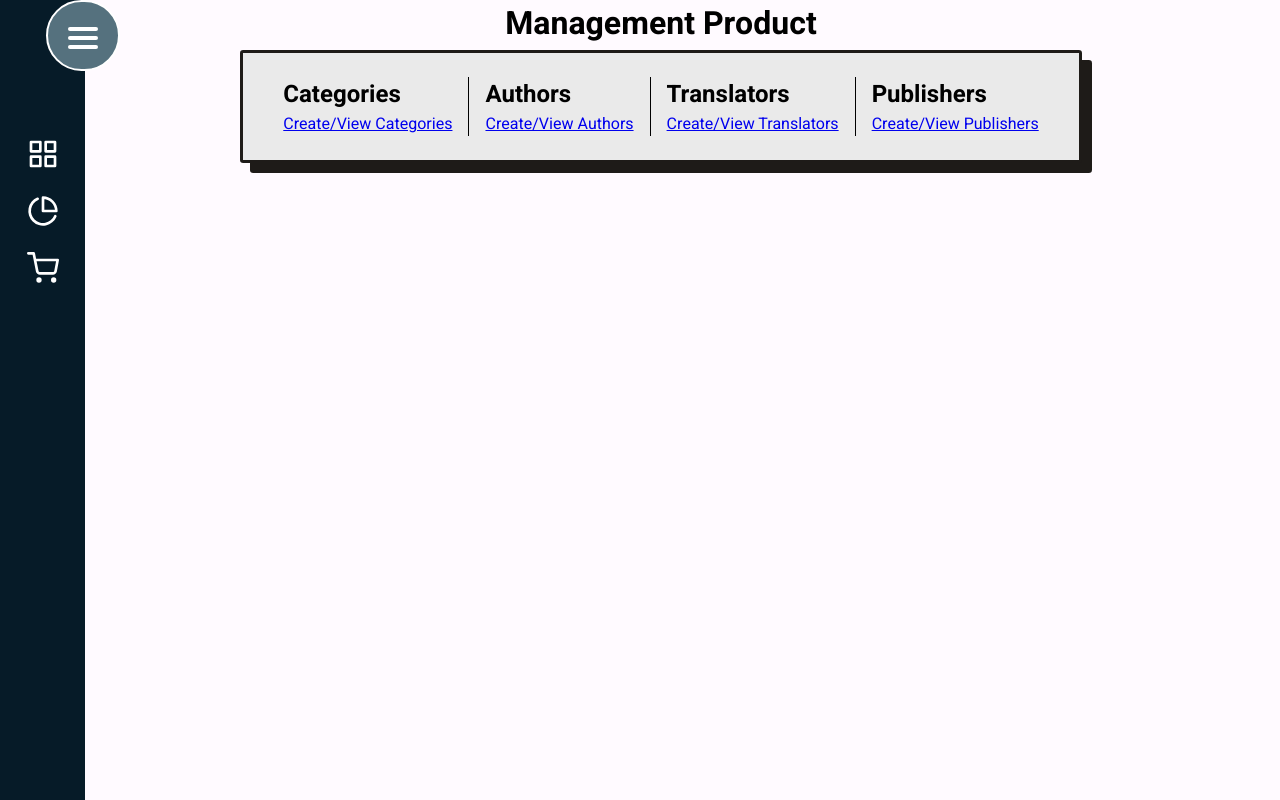
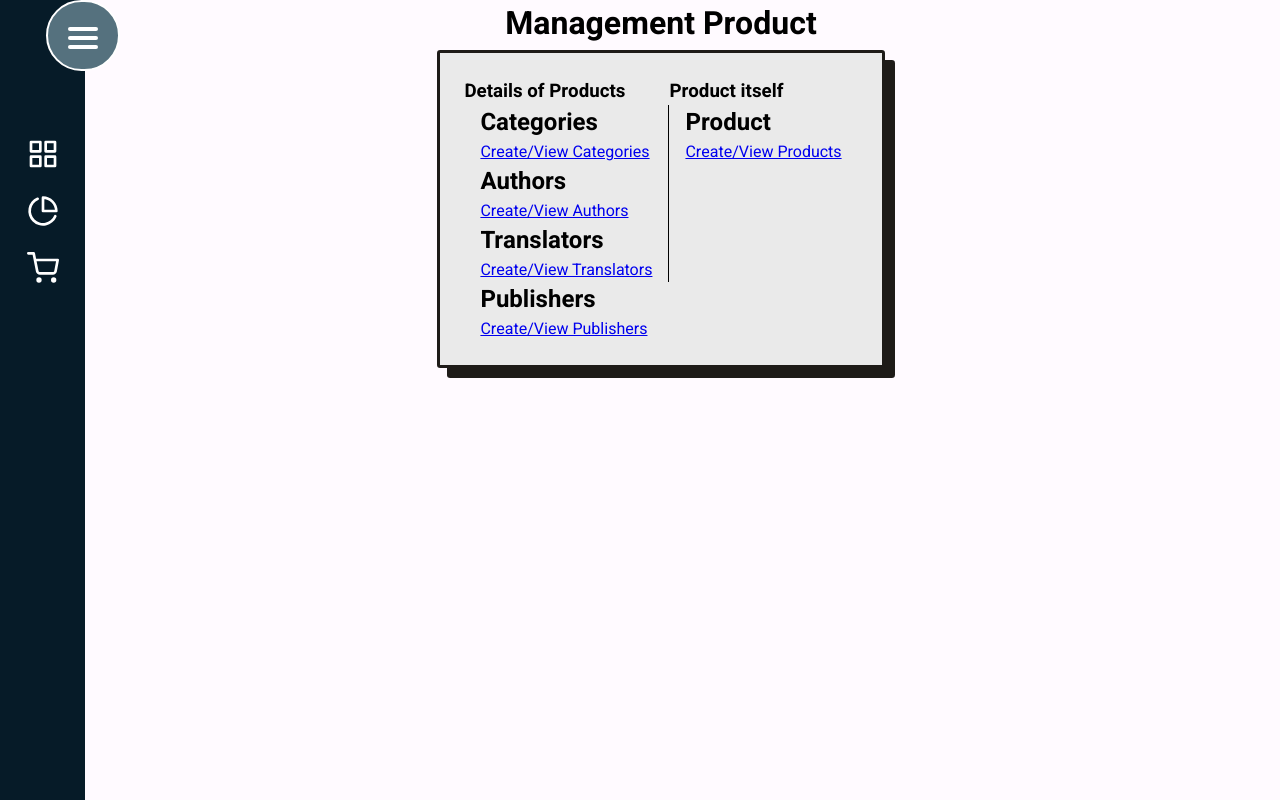
Before and after one commit to joaquimatheus/bookstore, a React (Create React App) app in the folder react-ui/: page /management/products in a window 1280 px wide. Built offline with nearby package versions, Linux system fonts and the light colour scheme.

Commit message:
Separate the sections in details-of-products, and to create the product -itself

```diff
--- a/react-ui/src/pages/ManagementProducts.jsx
+++ b/react-ui/src/pages/ManagementProducts.jsx
@@ -1,5 +1,5 @@
-import '../styles/management-products.css';
-import { Link } from 'react-router-dom';
+import "../styles/management-products.css";
+import { Link } from "react-router-dom";
 
 function ManagementProduct() {
     return (
@@ -7,25 +7,45 @@ function ManagementProduct() {
             <h1>Management Product</h1>
 
             <section className="product-area">
+                <div className="datails-product">
+                    <h3 className="heading-part">Details of Products</h3>
                     <div className="item-product">
                         <h2>Categories</h2>
-                    <Link to="/management/products/categories">Create/View Categories</Link>
+                        <Link to="/management/products/categories">
+                            Create/View Categories
+                        </Link>
                     </div>
                     <div className="item-product">
                         <h2>Authors</h2>
-                    <Link to="/management/products/authors">Create/View Authors</Link>
+                        <Link to="/management/products/authors">
+                            Create/View Authors
+                        </Link>
                     </div>
                     <div className="item-product">
                         <h2>Translators</h2>
-                    <Link to="/management/products/translators">Create/View Translators</Link>
+                        <Link to="/management/products/translators">
+                            Create/View Translators
+                        </Link>
                     </div>
                     <div className="item-product">
                         <h2>Publishers</h2>
-                    <Link to="/management/products/publishers">Create/View Publishers</Link>
+                        <Link to="/management/products/publishers">
+                            Create/View Publishers
+                        </Link>
+                    </div>
+                </div>
+                <div className="product-create">
+                    <h3 className="heading-part">Product itself</h3>
+                    <div className="item-product">
+                        <h2>Product</h2>
+                        <Link to="/management/products/product">
+                            Create/View Products
+                        </Link>
+                    </div>
                 </div>
             </section>
         </main>
-    )
+    );
 }
 
-export default ManagementProduct
+export default ManagementProduct;
```
Lines whose indentation alone changed are shown as unchanged.
